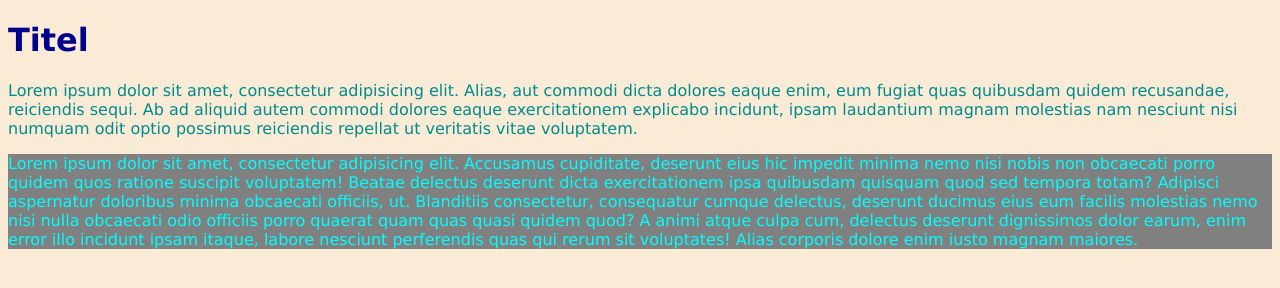
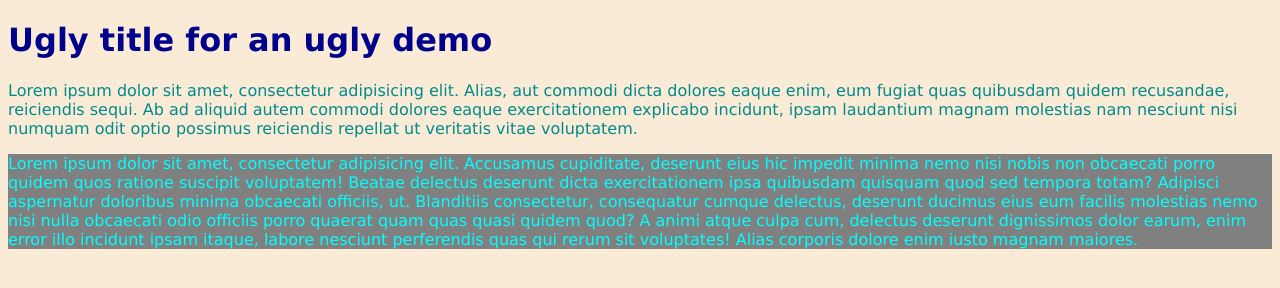
Before and after one commit to dfjotten/git-workshop-demo, a plain HTML site: page index.html in a window 1280 px wide. Drawn offline with Linux system fonts and the light colour scheme.

Commit message:
dit is mijn tweede commit

```diff
--- a/index.html
+++ b/index.html
@@ -6,7 +6,7 @@
     <link rel="stylesheet" href="styles.css">
 </head>
 <body>
-    <h1>Titel</h1>
+    <h1>Ugly title for an ugly demo</h1>
     <p id="para1">Lorem ipsum dolor sit amet, consectetur adipisicing elit. Alias, aut commodi dicta dolores eaque enim, eum fugiat quas quibusdam quidem recusandae, reiciendis sequi. Ab ad aliquid autem commodi dolores eaque exercitationem explicabo incidunt, ipsam laudantium magnam molestias nam nesciunt nisi numquam odit optio possimus reiciendis repellat ut veritatis vitae voluptatem.</p>
     <p id="para2">Lorem ipsum dolor sit amet, consectetur adipisicing elit. Accusamus cupiditate, deserunt eius hic impedit minima nemo nisi nobis non obcaecati porro quidem quos ratione suscipit voluptatem! Beatae delectus deserunt dicta exercitationem ipsa quibusdam quisquam quod sed tempora totam? Adipisci aspernatur doloribus minima obcaecati officiis, ut. Blanditiis consectetur, consequatur cumque delectus, deserunt ducimus eius eum facilis molestias nemo nisi nulla obcaecati odio officiis porro quaerat quam quas quasi quidem quod? A animi atque culpa cum, delectus deserunt dignissimos dolor earum, enim error illo incidunt ipsam itaque, labore nesciunt perferendis quas qui rerum sit voluptates! Alias corporis dolore enim iusto magnam maiores.</p>
 </body>
```
